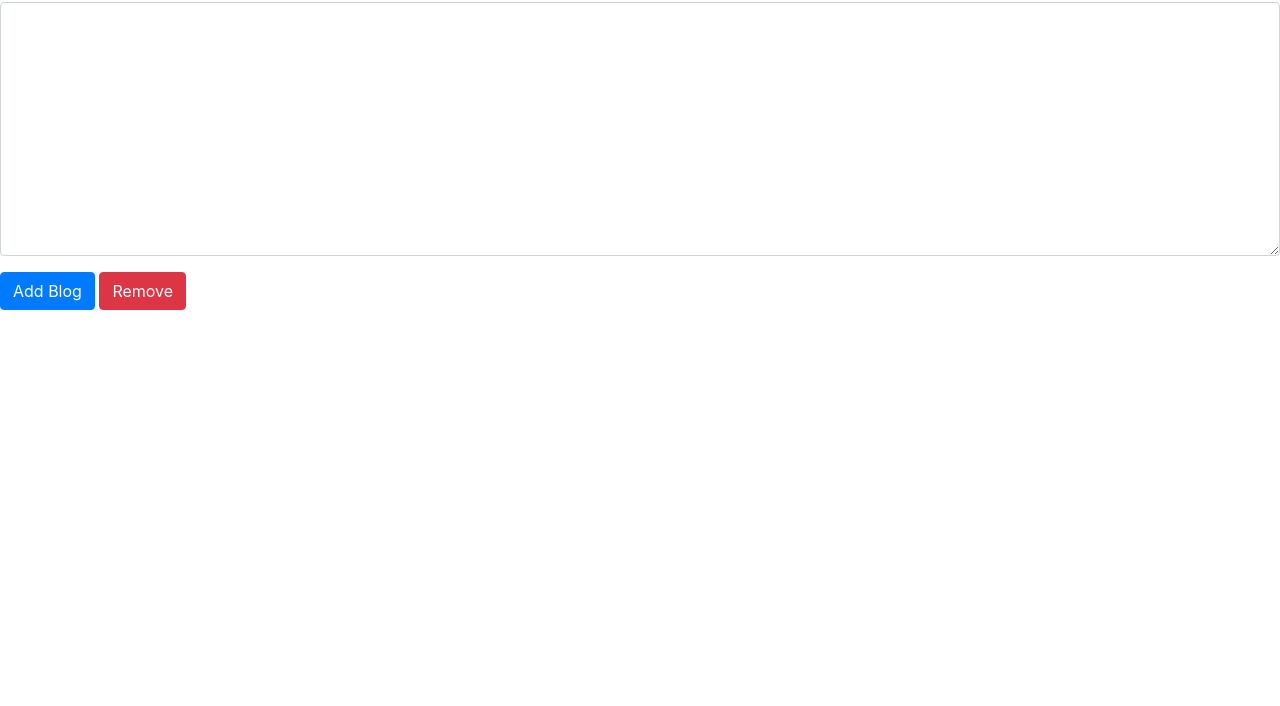
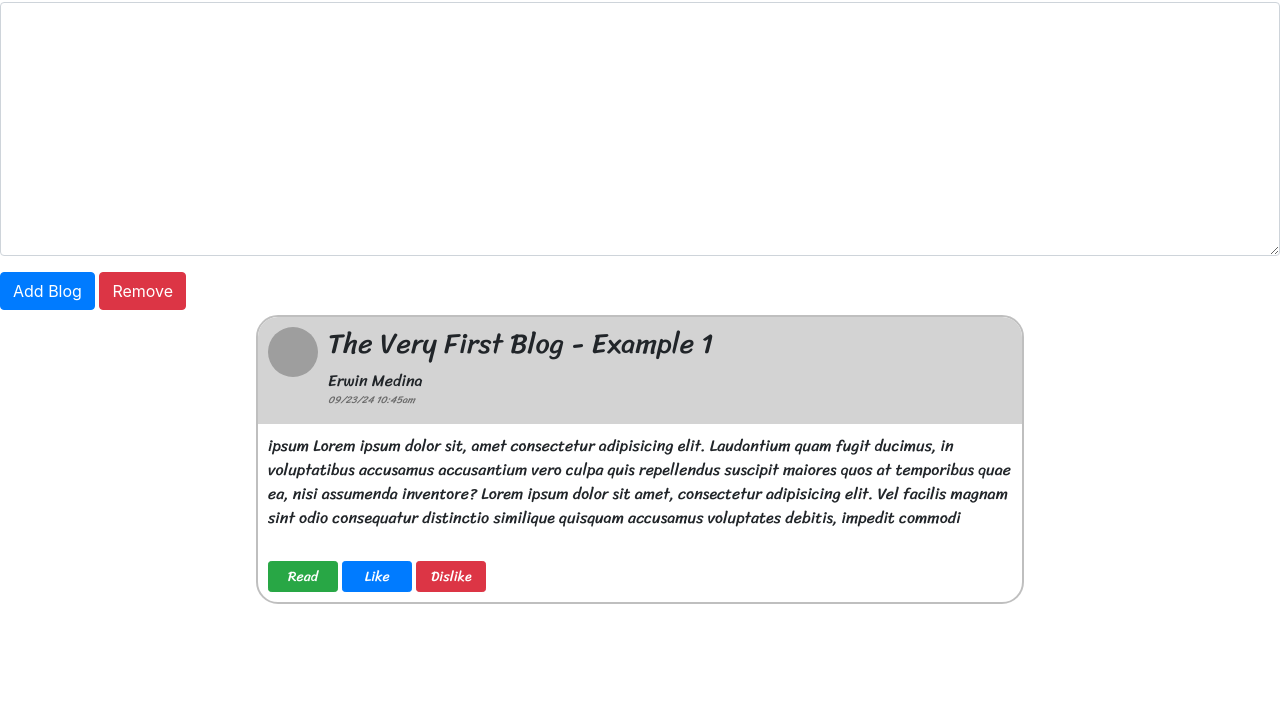
Before and after one commit to erwinmedina/ACM_Blog, a plain HTML site: page Main.html in a window 1280 px wide. Shown: the part 94-800 px from the top of the page. Drawn offline with nearby package versions, Linux system fonts and the light colour scheme; grey boxes are pictures that could not be loaded.

Commit message:
Added an example of what a blog should look like

```diff
--- a/Main.html
+++ b/Main.html
@@ -8,7 +8,7 @@
                         <a href="about_us.html" target="_self" id="about">About Us</a>
                     </li>
                     <li class="menu">
-                        <a href="Main.html" target="_self" id="menu">Menu</a>
+                        <a href="Main.html" target="_self" id="menu">Home</a>
                     </li>
                 </ul>
             </article>
@@ -16,10 +16,13 @@
     </header>
     <head>
         <meta charset="UTF-8">
-        <title>ACM_Blog</title>
+        <title>ACM Blog</title>
         <link rel="stylesheet" href="Styles.css">
         <meta name="viewport" content="width=devide-width, initial-scale=1.0" />
         <link rel="stylesheet" href="https://cdn.jsdelivr.net/npm/bootstrap@4.0.0/dist/css/bootstrap.min.css" integrity="sha384-Gn5384xqQ1aoWXA+058RXPxPg6fy4IWvTNh0E263XmFcJlSAwiGgFAW/dAiS6JXm" crossorigin="anonymous">
+        <link rel="preconnect" href="https://fonts.googleapis.com">
+        <link rel="preconnect" href="https://fonts.gstatic.com" crossorigin>
+        <link href="https://fonts.googleapis.com/css2?family=Sriracha&display=swap" rel="stylesheet">
         <script>
             function createText() {
                 var P = document.createElement("INPUT");
@@ -33,12 +36,31 @@
             <h1>Welcome to the Blog</h1>
             <main>
                 <div class="form-group">
-                    <textarea class="form-control" name="" id="" cols="30" rows="10"></textarea>
+                    <textarea class="form-control" name="" id="" cols="10" rows="10"></textarea>
                 </div>
                 <button onclick="createText()" class="btn-primary btn">Add Blog</button>
                 <!-- Pressing the add blog, you would get an input box, and input -->
-                <button class="btn-danger btn">Remove </button>
+                <button class="btn-danger btn">Remove</button>
             </main>
+        </div>
+
+        <div class="blogCard">
+            <div class="blogCard_Top">
+                <img class="userImage" src="https://as2.ftcdn.net/v2/jpg/02/39/41/79/1000_F_239417990_6mtJfi4zPXoOR3JhtWNuQ2l9pQKbMLHJ.jpg" alt="">
+                <div class="blogCard_Top_Content">
+                    <h3>The Very First Blog - Example 1 </h3>
+                    <p class="username">Erwin Medina</p>
+                    <p class="timestamp">09/23/24 10:45am</p>
+                </div>
+            </div>
+            <div class="blogCard_Bottom">
+                <p>ipsum Lorem ipsum dolor sit, amet consectetur adipisicing elit. Laudantium quam fugit ducimus, in voluptatibus accusamus accusantium vero culpa quis repellendus suscipit maiores quos at temporibus quae ea, nisi assumenda inventore? Lorem ipsum dolor sit amet, consectetur adipisicing elit. Vel facilis magnam sint odio consequatur distinctio similique quisquam accusamus voluptates debitis, impedit commodi consequuntur eius fugiat! Libero velit cumque iusto quae. Lorem ipsum dolor sit, amet consectetur adipisicing elit. Ipsa sunt, aut, nobis unde accusantium optio repudiandae nisi assumenda voluptatem aperiam tempore autem natus dolore quidem? Ipsum quas ad repellat vitae.</p>
+                <div class="blogCard_Bottom_Buttons">
+                    <div class="btn btn-success btn-sm">Read</div>
+                    <div class="btn btn-primary btn-sm">Like</div>
+                    <div class="btn btn-danger btn-sm">Dislike</div>
+                </div>
+            </div>
         </div>
         <br></br>
     </body>
--- a/Styles.css
+++ b/Styles.css
@@ -1,3 +1,7 @@
+body {
+    font-family: "Sriracha";
+}
+
 .header {
     background-color: aliceblue;
 }
@@ -25,3 +29,57 @@ ul {
 .article {
     display: inline-block;
 }
+.blogCard {
+    font-family: 'Sriracha', cursive;
+    width: 60%;
+    margin: 5px auto;
+    border: solid 2px rgba(0,0,0,.25);
+    border-radius: 22px;
+    max-height: 300px;
+}
+.blogCard_Top {
+    border-radius: 20px 20px 0 0;
+    background: lightgray;
+}
+.blogCard_Top_Content {
+    margin-top: 10px;
+    display: flex;
+    flex-direction: column;
+}
+
+.blogCard_Top {
+    display: flex;
+}
+.blogCard_Top img {
+    border-radius: 50%;
+    margin: 10px;
+}
+.username {
+    text-align: left;
+    margin: 0;
+}
+.timestamp {
+    color: rgba(0,0,0,.5);
+    font-style: italic;
+    font-size: 10px;
+    text-align: left;
+}
+.blogCard_Bottom p {
+    margin: 10px;
+    max-height: 100px;
+    text-align: left;
+    overflow: hidden;
+}
+
+.blogCard_Bottom_Buttons {
+    padding: 10px;
+}
+.blogCard_Bottom_Buttons div {
+    width: 70px;
+}
+
+.userImage {
+    height: 50px;
+    width: 50px;
+    margin: auto;
+}
```
